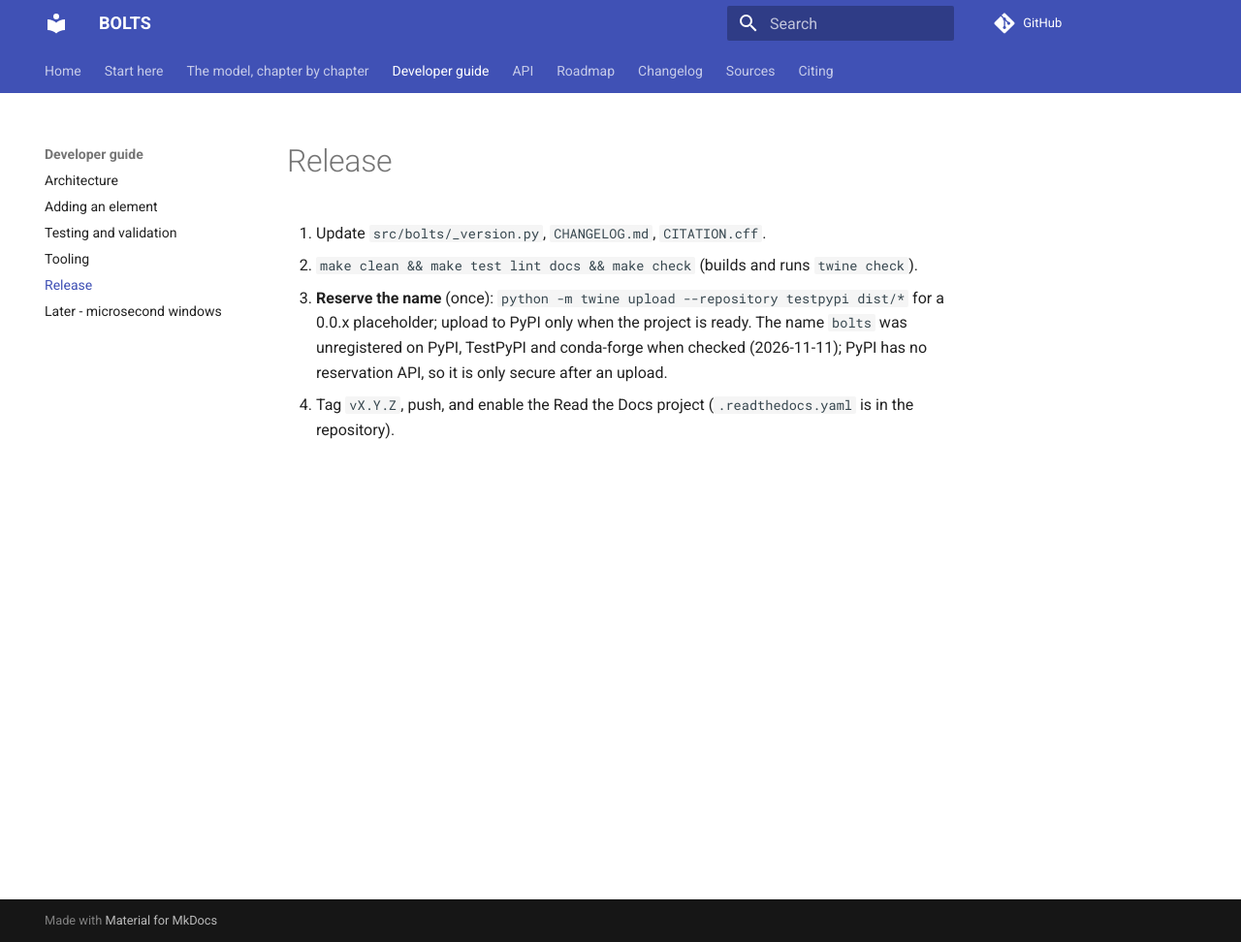
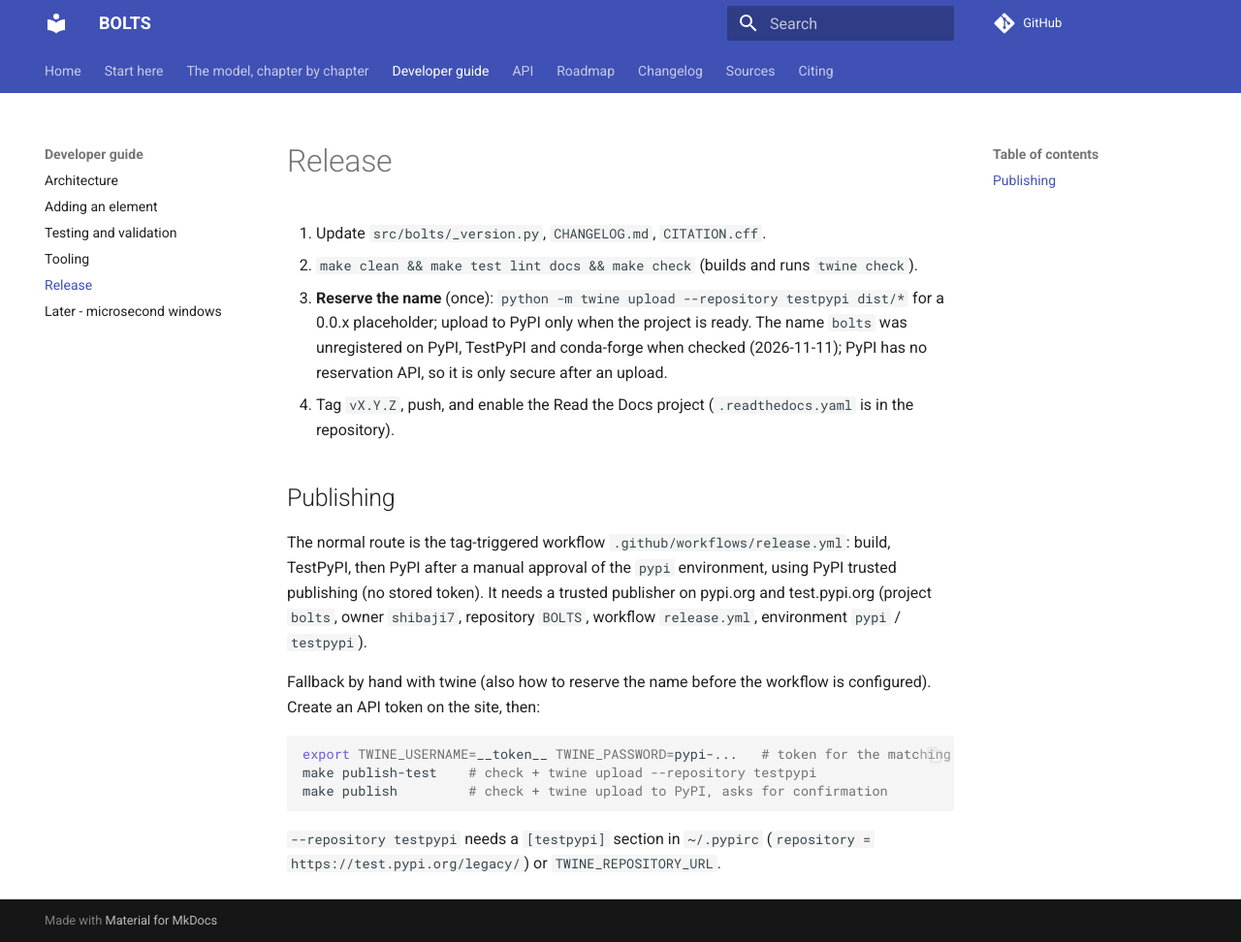
Before and after one commit to shibaji7/BOLTS, an MkDocs documentation site: the page built from docs/dev/release.md, in a window 1280 px wide and 972 px high. Shown: the whole window at 97% size. Built offline with MkDocs 1.6.1 and Material for MkDocs 9.7.7, drawn with Linux system fonts in a browser that asks for light colours; comment, search, counter and statistics services are not loaded.

Commit message:
Packaging: valid classifiers, SPDX license; twine publish targets
TestPyPI rejected the Electrical Engineering classifier. Use the SPDX license
expression, add make publish-test / publish and a Publishing section.

Co-Authored-By: Claude Sonnet 5.5 <noreply@anthropic.com>

````diff
--- a/docs/dev/release.md
+++ b/docs/dev/release.md
@@ -6,3 +6,19 @@
    project is ready. The name `bolts` was unregistered on PyPI, TestPyPI and conda-forge when checked (2026-11-11); PyPI has no reservation
    API, so it is only secure after an upload.
 4. Tag `vX.Y.Z`, push, and enable the Read the Docs project (`.readthedocs.yaml` is in the repository).
+
+## Publishing
+
+The normal route is the tag-triggered workflow `.github/workflows/release.yml`: build, TestPyPI, then PyPI after a manual approval of the
+`pypi` environment, using PyPI trusted publishing (no stored token). It needs a trusted publisher on pypi.org and test.pypi.org
+(project `bolts`, owner `shibaji7`, repository `BOLTS`, workflow `release.yml`, environment `pypi` / `testpypi`).
+
+Fallback by hand with twine (also how to reserve the name before the workflow is configured). Create an API token on the site, then:
+
+```bash
+export TWINE_USERNAME=__token__ TWINE_PASSWORD=pypi-...   # token for the matching site
+make publish-test    # check + twine upload --repository testpypi
+make publish         # check + twine upload to PyPI, asks for confirmation
+```
+
+`--repository testpypi` needs a `[testpypi]` section in `~/.pypirc` (`repository = https://test.pypi.org/legacy/`) or `TWINE_REPOSITORY_URL`.
````
Also changed, not shown: CHANGELOG.md (+3 -0 lines), pyproject.toml (+3 -4 lines), 1 other file.
